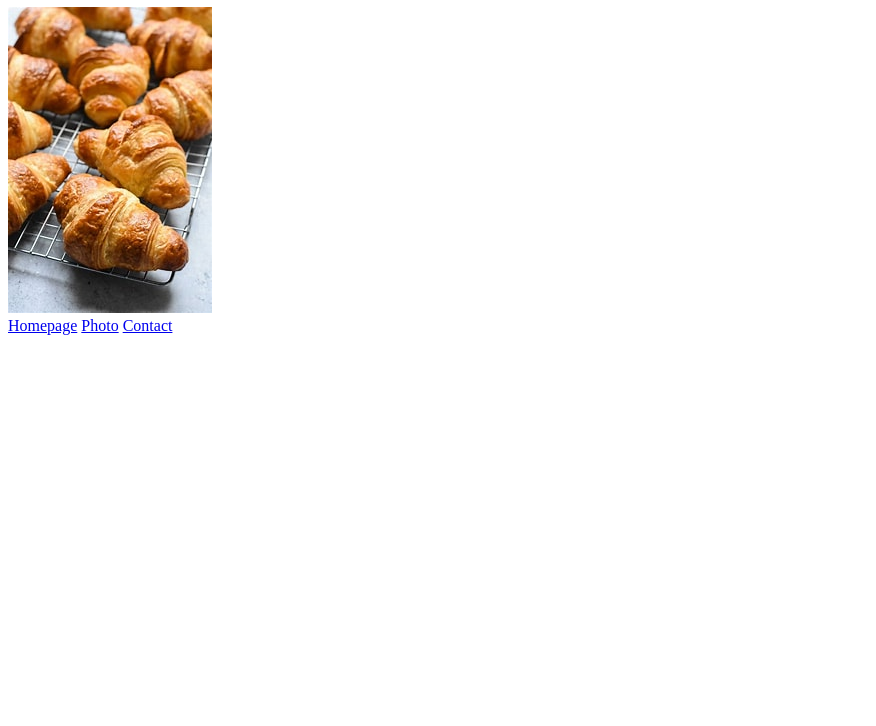
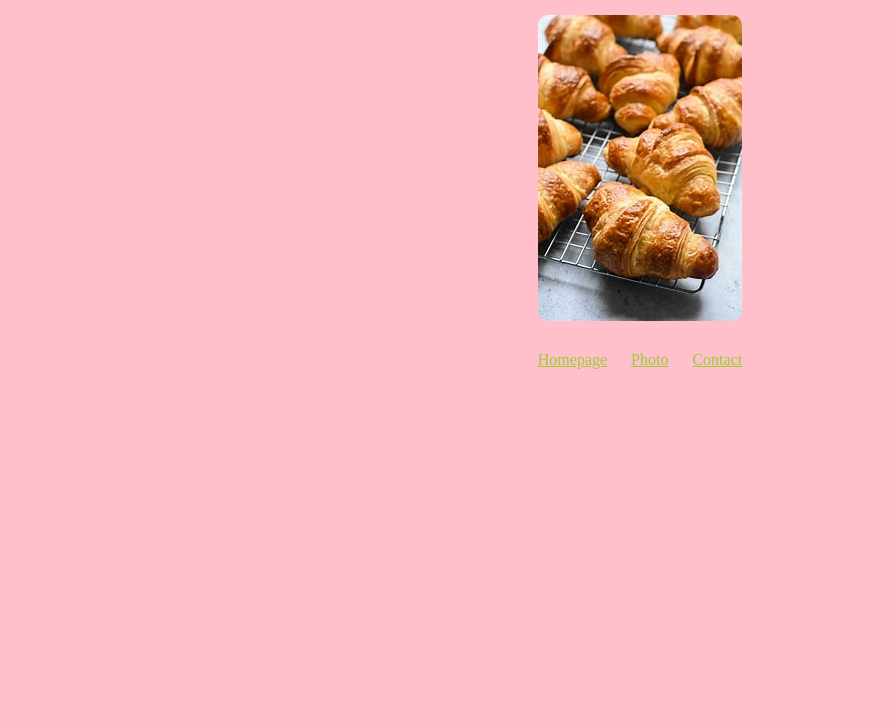
Before and after one commit to Amo99Mabs/Croissant, a plain HTML site: page photo.html in a window 1280 px wide. Shown: the part 74-800 px from the top of the page, without its empty margins (0-876 px from the left). Drawn offline with Linux system fonts and the light colour scheme.

Commit message:
interlinked all html files

```diff
--- a/photo.html
+++ b/photo.html
@@ -3,16 +3,16 @@
 <head>
     <meta charset="UTF-8">
     <meta name="viewport" content="width=device-width, initial-scale=1.0">
-   <link rel="stylesheet" alt="src/styles.css">
+   <link rel="stylesheet" href="src/styles.css">
     <title>Document</title>
 </head>
 <body>
     <h1>🥐 A picture of a croissant</h1>
-    <img src="Croissant.jpeg" alt="coissant" class="coissant-photo">
+    <img src="Croissant.jpeg" alt="coissant" class="croissant-photo">
     <footer>
-      <a href="/" title="Home"> Homepage</a>
-      <a href="/photo" title="Croissant photo"> Photo</a>
-      <a href="/contact" title="Contact Croissant.com"> Contact</a>
+      <a href="/index.html" title="Home"> Homepage</a>
+      <a href="/photo.html" title="Croissant photo"> Photo</a>
+      <a href="/contact.html" title="Contact Croissant.com"> Contact</a>
     </footer>
 </body>
 </html>
```
Also changed, not shown: contact.html (+4 -4 lines), index.html (+4 -4 lines).
